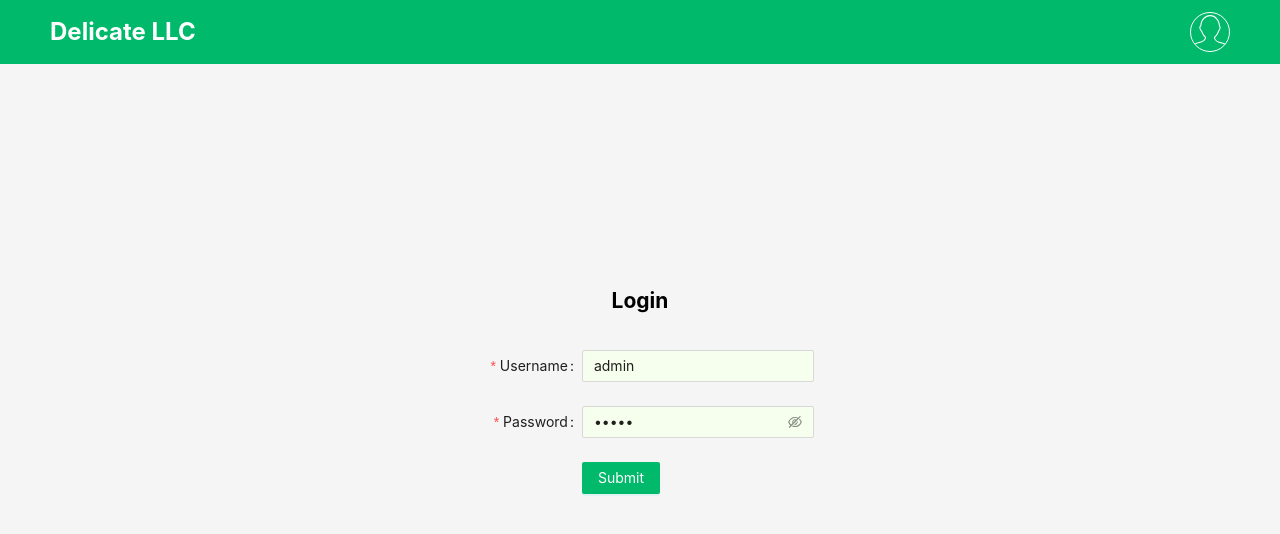
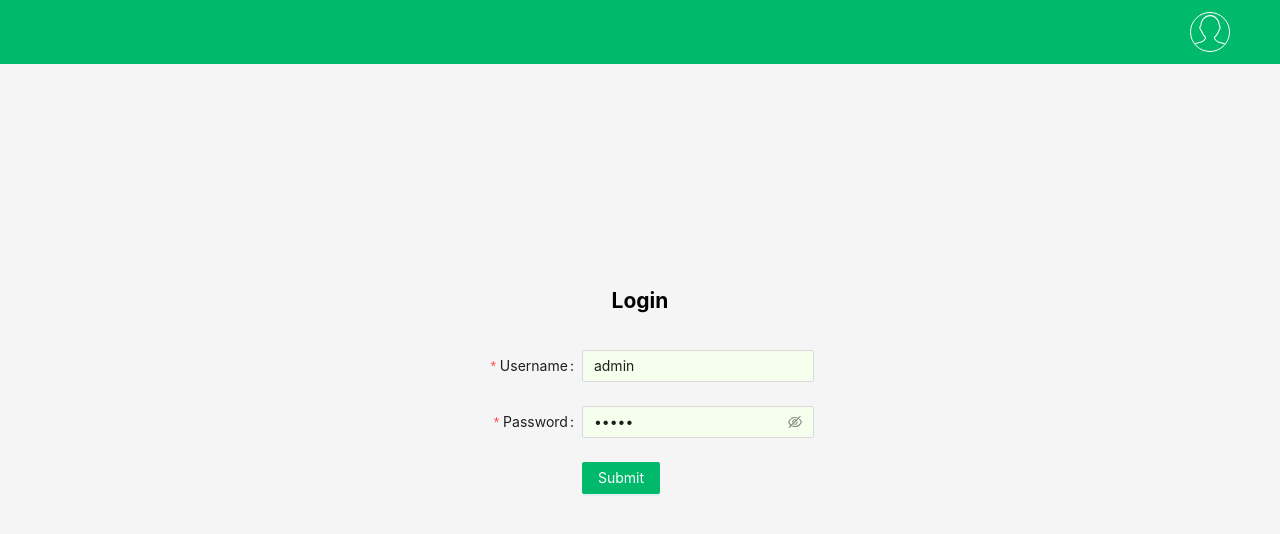
Before and after one commit to gegeemaa/economy, a React (Vite) app in the folder frontend/: page /login in a window 1280 px wide. Shown: the top 534 px of the page. Built offline with nearby package versions, Linux system fonts and the light colour scheme; no server answers.

Commit message:
Update logo

```diff
--- a/frontend/src/MainLayout.tsx
+++ b/frontend/src/MainLayout.tsx
@@ -65,27 +65,20 @@ const MainLayout = () => {
   return (
     <Layout style={{ padding: 0, margin: 0 }}>
       <HeaderStyled>
-        {/* <Tooltip text={name ? `Hello, ${name}` : ""}> */}
-        {/* <div>
-          <Link to={"/body"} style={{ color: "white" }}>
-            Body
-          </Link>
-        </div>
-        <div>
-          <Link to={"/login"} style={{ color: "white" }}>
-            Login
-          </Link>
-        </div> */}
+        {username ? (
           <div
             style={{
               color: "#fff",
-            fontSize: "24px",
+              fontSize: "20px",
               fontWeight: "bold",
               marginRight: "auto",
             }}
           >
             Delicate LLC
           </div>
+        ) : (
+          ""
+        )}
         <Tooltip text={username ? `Hello, ${username}` : ""}>
           <Popover
             placement="bottomRight"
```
Lines whose indentation alone changed are shown as unchanged.
